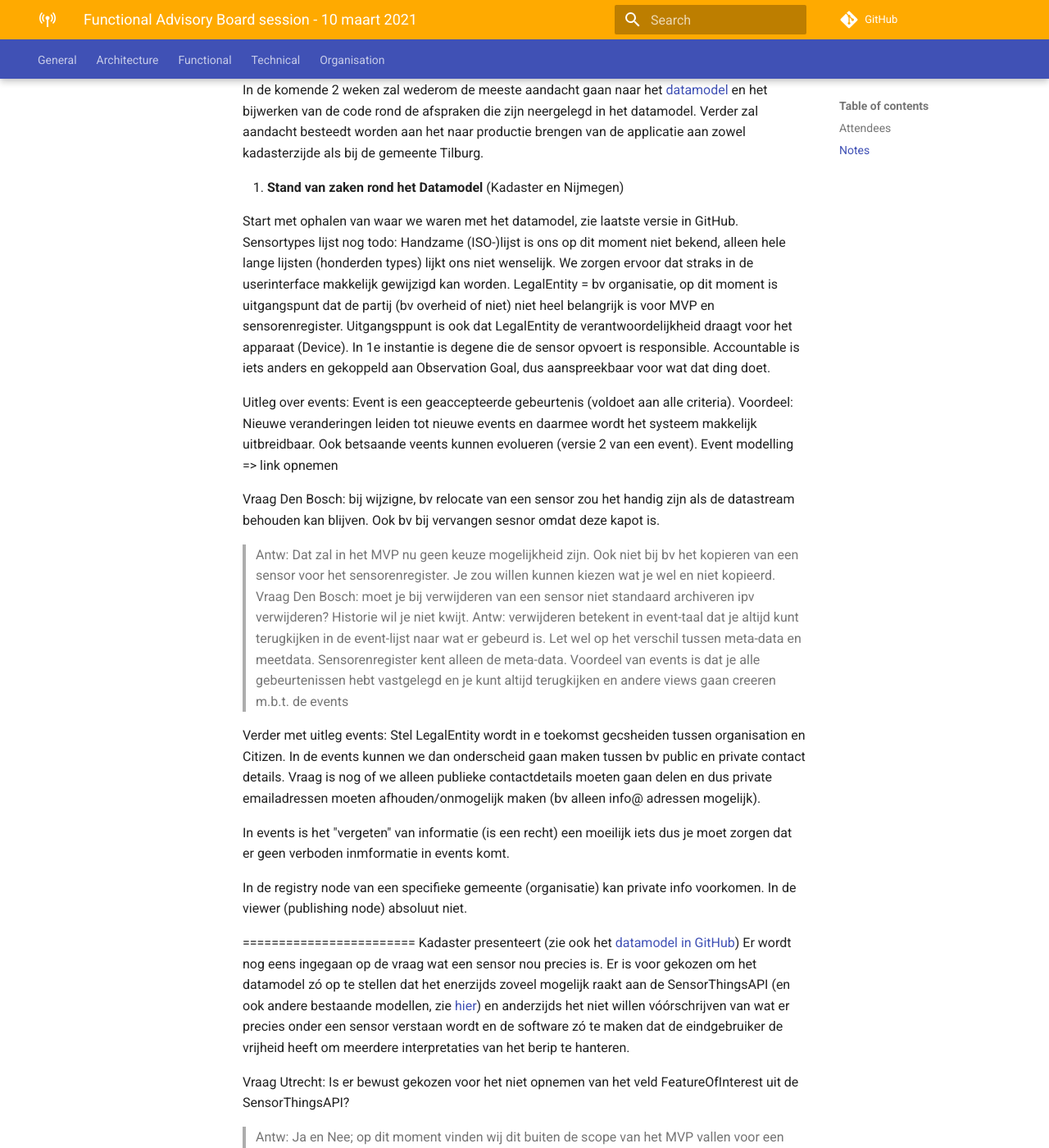
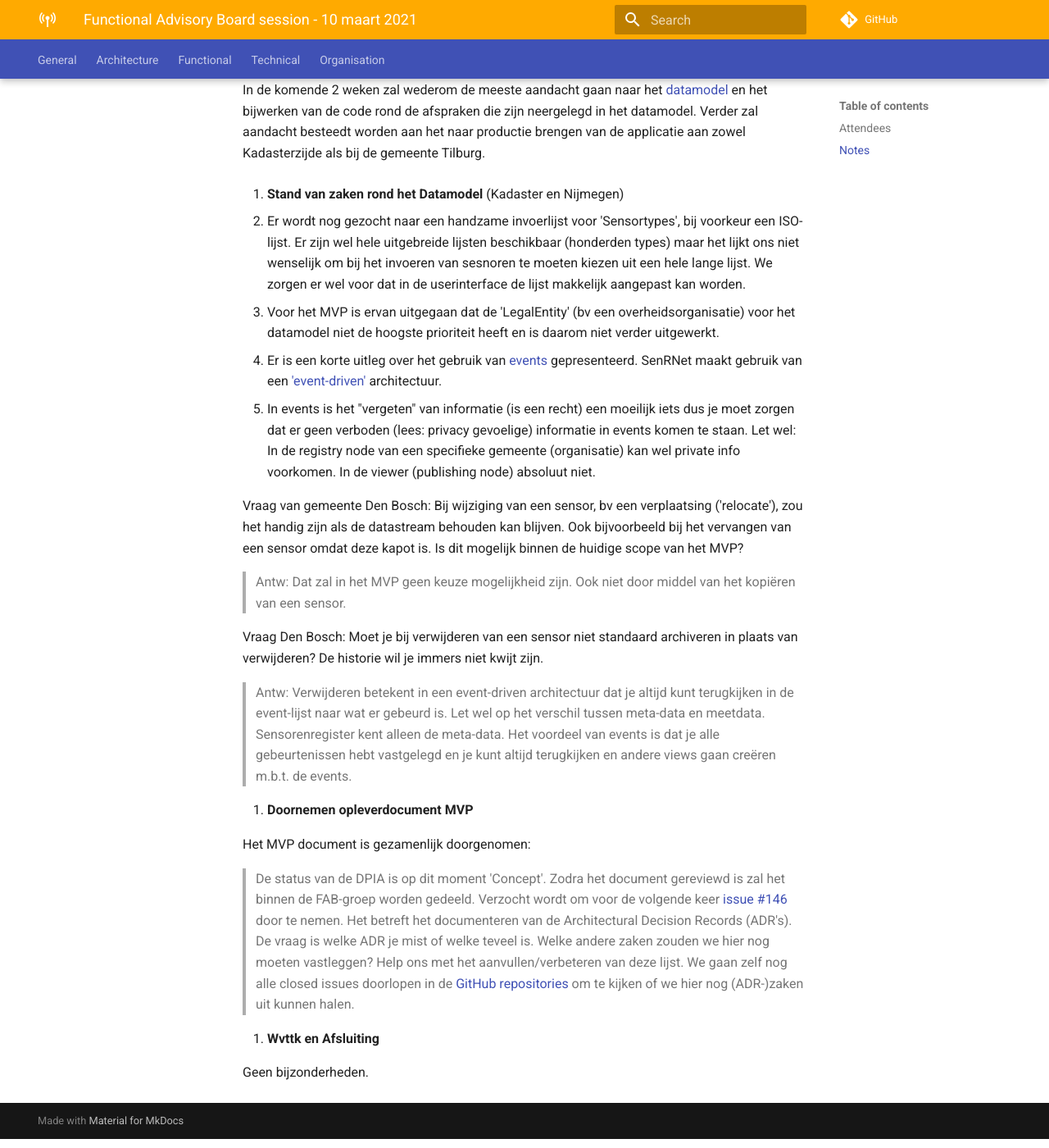
Before and after one commit to kadaster-labs/sensrnet-home, an MkDocs documentation site: the page built from docs/notes/2021-03-10-FAB-notes.md, in a window 1280 px wide and 1400 px high, scrolled down 1109 px. Shown: the whole window at 82% size. Built offline with MkDocs 1.6.1 and Material for MkDocs 9.7.7, drawn with Linux system fonts in a browser that asks for light colours; comment, search, counter and statistics services are not loaded; some of the changed text lies outside the part shown.

Commit message:
Update 2021-03-10-FAB-notes.md

```diff
--- a/docs/notes/2021-03-10-FAB-notes.md
+++ b/docs/notes/2021-03-10-FAB-notes.md
@@ -32,59 +32,27 @@ Onderwerpen:
 
    Het bord is bijgewerkt.
 
-   In de komende 2 weken zal wederom de meeste aandacht gaan naar het [datamodel](https://github.com/kadaster-labs/sensrnet-home/blob/118-latest-datamodel/docs/Model.md#views) en het bijwerken van de code rond de afspraken die zijn neergelegd in het datamodel. Verder zal aandacht besteedt worden aan het naar productie brengen van de applicatie aan zowel kadasterzijde als bij de gemeente Tilburg.
+   In de komende 2 weken zal wederom de meeste aandacht gaan naar het [datamodel](https://kadaster-labs.github.io/sensrnet-home/Model) en het bijwerken van de code rond de afspraken die zijn neergelegd in het datamodel. Verder zal aandacht besteedt worden aan het naar productie brengen van de applicatie aan zowel Kadasterzijde als bij de gemeente Tilburg.
 
 3. **Stand van zaken rond het Datamodel** (Kadaster en Nijmegen)
 
-   Start met ophalen van waar we waren met het datamodel, zie laatste versie in GitHub.
-   Sensortypes lijst nog todo: Handzame (ISO-)lijst is ons op dit moment niet bekend, alleen hele lange lijsten (honderden types) lijkt ons niet wenselijk. We zorgen ervoor dat straks in de userinterface makkelijk gewijzigd kan worden.
-   LegalEntity = bv organisatie, op dit moment is uitgangspunt dat de partij (bv overheid of niet) niet heel belangrijk is voor MVP en sensorenregister. Uitgangsppunt is ook dat LegalEntity de verantwoordelijkheid draagt voor het apparaat (Device). In 1e instantie is degene die de sensor opvoert is responsible.
-   Accountable is iets anders en gekoppeld aan Observation Goal, dus aanspreekbaar voor wat dat ding doet.
+   - Er wordt nog gezocht naar een handzame invoerlijst voor 'Sensortypes', bij voorkeur een ISO-lijst. Er zijn wel hele uitgebreide lijsten beschikbaar (honderden types) maar het lijkt ons niet wenselijk om bij het invoeren van sesnoren te moeten kiezen uit een hele lange lijst. We zorgen er wel voor dat in de userinterface de lijst makkelijk aangepast kan worden.
+   - Voor het MVP is ervan uitgegaan dat de 'LegalEntity' (bv een overheidsorganisatie) voor het datamodel niet de hoogste prioriteit heeft en is daarom niet verder uitgewerkt.
+   - Er is een korte uitleg over het gebruik van [events](https://kadaster-labs.github.io/sensrnet-home/Model/#events) gepresenteerd. SenRNet maakt gebruik van een ['event-driven'](https://kadaster-labs.github.io/sensrnet-home/KeyConcepts/#event-driven) architectuur.
+   - In events is het "vergeten" van informatie (is een recht) een moeilijk iets dus je moet zorgen dat er geen verboden (lees: privacy gevoelige) informatie in events komen te staan. Let wel: In de registry node van een specifieke gemeente (organisatie) kan wel private info voorkomen. In de viewer (publishing node) absoluut niet.
 
-   Uitleg over events: Event is een geaccepteerde gebeurtenis (voldoet aan alle criteria). Voordeel: Nieuwe veranderingen leiden tot nieuwe events en daarmee wordt het systeem makkelijk uitbreidbaar. Ook betsaande veents kunnen evolueren (versie 2 van een event).
-   Event modelling => link opnemen
+   Vraag van gemeente Den Bosch: Bij wijziging van een sensor, bv een verplaatsing ('relocate'), zou het handig zijn als de datastream behouden kan blijven. Ook bijvoorbeeld bij het vervangen van een sensor omdat deze kapot is. Is dit mogelijk binnen de huidige scope van het MVP?
+   > Antw: Dat zal in het MVP geen keuze mogelijkheid zijn. Ook niet door middel van het kopiëren van een sensor.
 
-   Vraag Den Bosch: bij wijzigne, bv relocate van een sensor zou het handig zijn als de datastream behouden kan blijven. Ook bv bij vervangen sesnor omdat deze kapot is.
-   > Antw: Dat zal in het MVP nu geen keuze mogelijkheid zijn. Ook niet bij bv het kopieren van een sensor voor het sensorenregister. Je zou willen kunnen kiezen wat je wel en niet kopieerd.
-   Vraag Den Bosch: moet je bij verwijderen van een sensor niet standaard archiveren ipv verwijderen? Historie wil je niet kwijt.
-   > Antw: verwijderen betekent in event-taal dat je altijd kunt terugkijken in de event-lijst naar wat er gebeurd is. Let wel op het verschil tussen meta-data en meetdata. Sensorenregister kent alleen de meta-data.
-   > Voordeel van events is dat je alle gebeurtenissen hebt vastgelegd en je kunt altijd terugkijken en andere views gaan creeren m.b.t. de events
-
-   Verder met uitleg events:
-   Stel LegalEntity wordt in e toekomst gecsheiden tussen organisation en Citizen. In de events kunnen we dan onderscheid gaan maken tussen bv public en private contact details.
-   Vraag is nog of we alleen publieke contactdetails moeten gaan delen en dus private emailadressen moeten afhouden/onmogelijk maken (bv alleen info@ adressen mogelijk).
-
-   In events is het "vergeten" van informatie (is een recht) een moeilijk iets dus je moet zorgen dat er geen verboden inmformatie in events komt.
-
-   In de registry node van een specifieke gemeente (organisatie) kan private info voorkomen. In de viewer (publishing node) absoluut niet.
-
-
-
-
-   ========================
-   Kadaster presenteert (zie ook het [datamodel in GitHub](https://github.com/kadaster-labs/sensrnet-home/blob/118-latest-datamodel/docs/Model.md#views))
-   Er wordt nog eens ingegaan op de vraag wat een sensor nou precies is. Er is voor gekozen om het datamodel zó op te stellen dat het enerzijds zoveel mogelijk raakt aan de SensorThingsAPI (en ook andere bestaande modellen, zie [hier](https://kadaster-labs.github.io/sensrnet-home/Model/)) en anderzijds het niet willen vóórschrijven van wat er precies onder een sensor verstaan wordt en de software zó te maken dat de eindgebruiker de vrijheid heeft om meerdere interpretaties van het berip te hanteren.
-
-   Vraag Utrecht: Is er bewust gekozen voor het niet opnemen van het veld FeatureOfInterest uit de SensorThingsAPI?
-
-   > Antw: Ja en Nee; op dit moment vinden wij dit buiten de scope van het MVP vallen voor een sensorenregistratie waarin we willen registreren en niet direct heel veel technische informatie willen vastleggen. Voor nu lijkt het 'Obervatiedoel' voldoende voor het MVP van een registratie. Ook ObservedProperty uit SensorThingsAPI wordt door ons op dit moment niet relevant geacht. In een later stadium kunnen we eventueel nog terugkomen op deze zienswijzen.
-
-   **Verbeteringen / aanpassingen**
-
-   N.a.v. een vraag van Den Bosch: In het gepresenteerde model kunnen meerdere datastromen maar aan 1 ObservatieDoel gekoppeld zijn maar in de praktijk kan 1 datastroom meerdere Observatiedoelen hebben, bijvoorbeeld camerabeelden kunnen beveiliging én druktemeting als doel hebben. Dit is aangepast in het model, zie [datamodel in GitHub](https://github.com/kadaster-labs/sensrnet-home/blob/118-latest-datamodel/docs/Model.md#views).
-
-   N.a.v. een vraag van Eindhoven over de koppeling aan BGT-objecten - In de "Location" van een sensor was een veld in het datamodel opgenomen die gebruikt kan worden om te koppelen aan een BGT-object, het baseObjectId. Dit is uitgebreid met subtypen: 1. xyH-type, 2. BaseObjectLocation (gekoppeld aan BGT-object) en voor later 3. MobileLocation (ook in xyH), zie [datamodel in GitHub](https://github.com/kadaster-labs/sensrnet-home/blob/118-latest-datamodel/docs/Model.md#views).
-   =========================
-
+   Vraag Den Bosch: Moet je bij verwijderen van een sensor niet standaard archiveren in plaats van verwijderen? De historie wil je immers niet kwijt zijn.
+   > Antw: Verwijderen betekent in een event-driven architectuur dat je altijd kunt terugkijken in de event-lijst naar wat er gebeurd is. Let wel op het verschil tussen meta-data en meetdata. Sensorenregister kent alleen de meta-data. Het voordeel van events is dat je alle gebeurtenissen hebt vastgelegd en je kunt altijd terugkijken en andere views gaan creëren m.b.t. de events.
 
 4. **Doornemen opleverdocument MVP**
 
-   Document wordt doorgenomen
-   a. wat is de status van de DPIA? Concept document MVP is nog niet gedeeld. Zodra ver goenoeg wordt het gedeeld.
-   b. ADR's: issue #146 (link). Verzoek om issue #146 door te nemen omdat hier de meetse architectuur besluiten staan. Welke mis je of welke zijn teveel. Welke dingen zouden we hier nog moeten vastgelegd? Help ons met het aanvullen/verbeteren van deze lijst.
-   We gaan nog alle closed issues doorlopen in de GitHub repos om te kijken of we hier nog zkane uit kunne halen.
-
+   Het MVP document is gezamenlijk doorgenomen:
+   > De status van de DPIA is op dit moment 'Concept'. Zodra het document gereviewd is zal het binnen de FAB-groep worden gedeeld.
+   > Verzocht wordt om voor de volgende keer [issue #146](https://github.com/kadaster-labs/sensrnet-home/issues/146) door te nemen. Het betreft het documenteren van de Architectural Decision Records (ADR's). De vraag is welke ADR je mist of welke teveel is. Welke andere zaken zouden we hier nog moeten vastleggen? Help ons met het aanvullen/verbeteren van deze lijst. We gaan zelf nog alle closed issues doorlopen in de [GitHub repositories](https://github.com/kadaster-labs) om te kijken of we hier nog (ADR-)zaken uit kunnen halen.
 
 5. **Wvttk en Afsluiting**
 
-   Geen bijzonderheden
+   Geen bijzonderheden.
```
